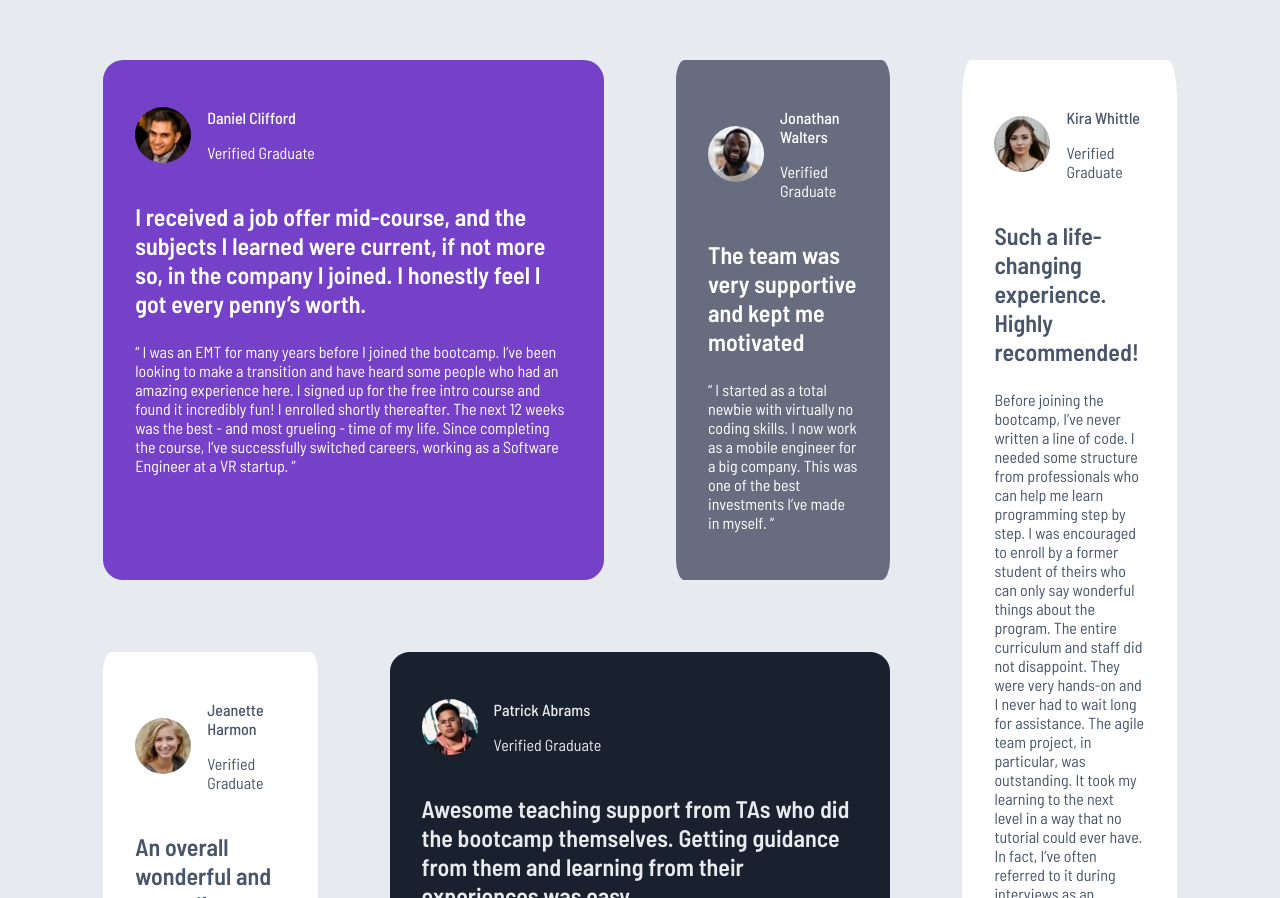
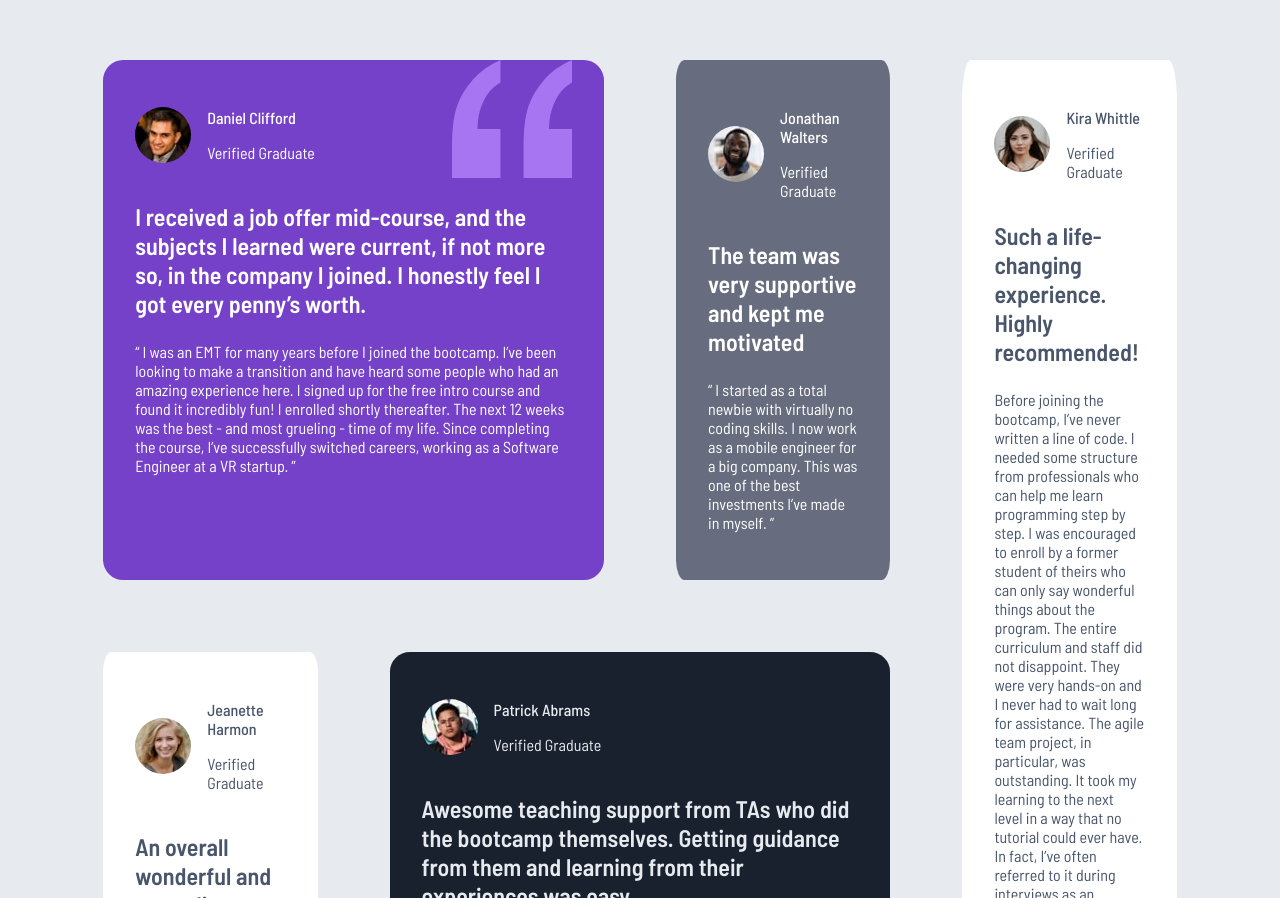
Before and after one commit to dagi1218/testimonals-grid-section, a plain HTML site: page index.html in a window 1280 px wide. Shown: the part 202-1100 px from the top of the page. Drawn offline with Linux system fonts and the light colour scheme.

Commit message:
adjusting background

```diff
--- a/index.html
+++ b/index.html
@@ -91,7 +91,12 @@
 
   @media (min-width:768px){
 
-    .purple{grid-area:purp;}
+    .purple{grid-area:purp;
+       background-image: url('./images/bg-pattern-quotation.svg');
+       background-repeat: no-repeat;
+      background-position: top right 2rem;
+    background-size: 120px;}
+
     .white{grid-area:whit;}
     .gray{grid-area:gra;}
     .whiter{grid-area:whi;}
@@ -119,6 +124,7 @@
 <main>
 
 <div class="item purple">
+
   <div class="profile">
       <img src="./images/image-daniel.jpg" alt="daniel"><div class="detail"><p class="name">Daniel Clifford</p>
       <p class="field">Verified Graduate</p></div>
@@ -174,7 +180,6 @@
     <p class="name">Patrick Abrams</p>
     <p class="field">Verified Graduate</p></div></div>
 
-
   <p class="main-text">Awesome teaching support from TAs who did the bootcamp themselves. Getting guidance from them and
   learning from their experiences was easy.</p>
 
```
